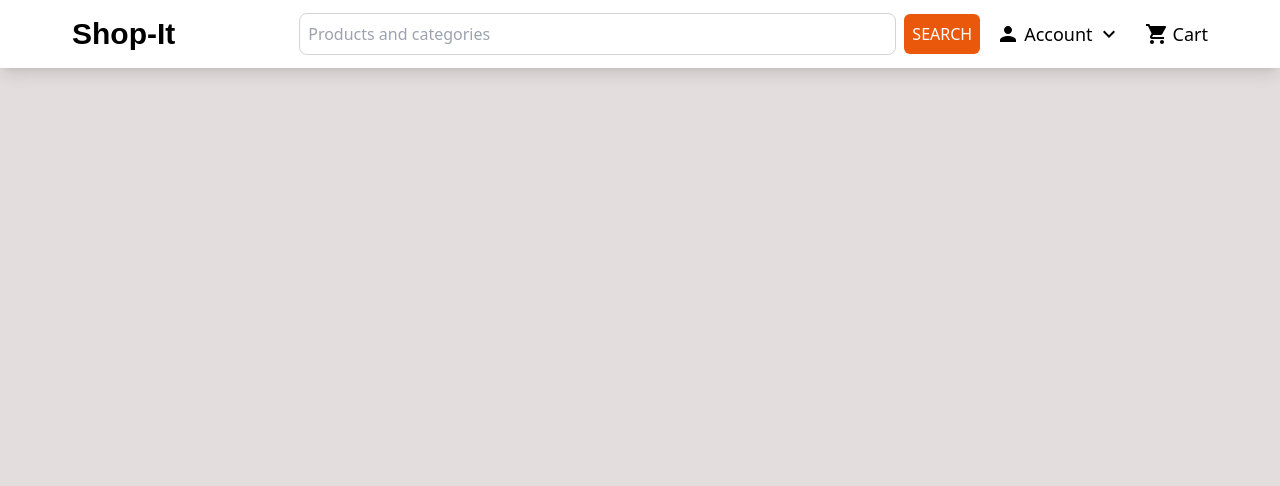
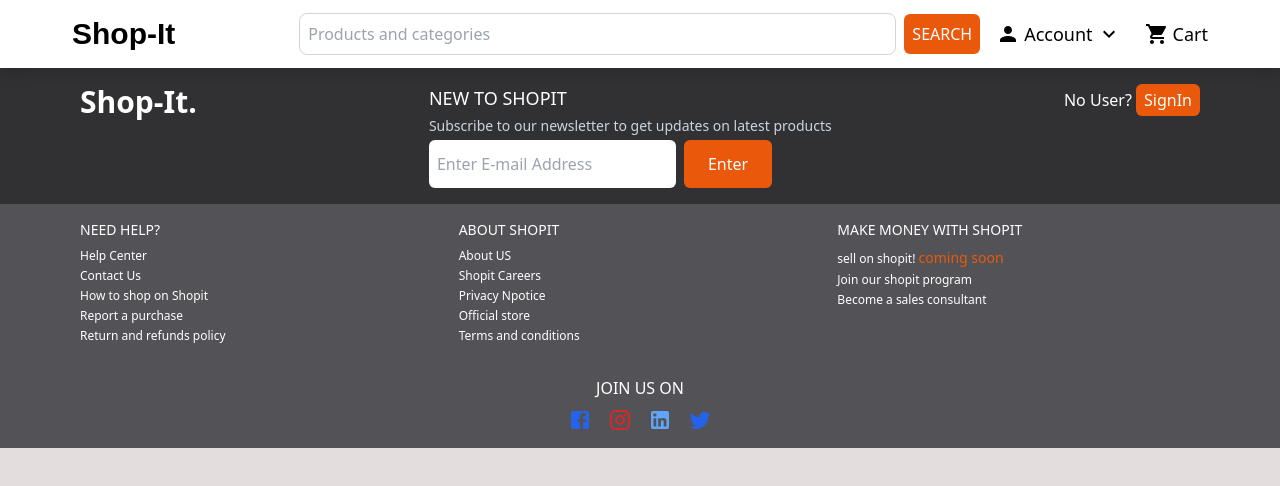
Before and after one commit to Ayothegod/New-shopit, a Next.js app: page / in a window 1280 px wide. Shown: the top 486 px of the page. Built offline with nearby package versions, Linux system fonts and the light colour scheme.

Commit message:
adjust the footer

```diff
--- a/components/Footer.jsx
+++ b/components/Footer.jsx
@@ -1,29 +1,46 @@
-// import FacebookIcon from '@mui/icons-material/Facebook';
-// import TwitterIcon from '@mui/icons-material/Twitter';
-// import LinkedInIcon from '@mui/icons-material/LinkedIn';
-// import InstagramIcon from '@mui/icons-material/Instagram';
+import FacebookIcon from "@mui/icons-material/Facebook";
+import TwitterIcon from "@mui/icons-material/Twitter";
+import LinkedInIcon from "@mui/icons-material/LinkedIn";
+import InstagramIcon from "@mui/icons-material/Instagram";
 
 const Footer = () => {
   return (
-    <div className='text-white '>
-      <div className=''>
-      <div className="flex justify-center md:justify-between bg-email p-4">
+    <div className="text-white">
+      <div className=" ">
+        <div className="bg-email">
+          <div className=" flex justify-center md:justify-between max-w-[72rem] m-auto p-4">
             <div>
-          <p className='hidden md:block font-bold text-3xl  '>Shop-It.</p>
+              <p className="hidden md:block font-bold text-3xl  ">Shop-It.</p>
             </div>
-        <div className='space-y-1'>
-          <p className='text-md md:text-lg font-medium '>NEW TO SHOPIT</p>
-          <p className='text-sm text-slate-300'>Subscribe to our newsletter to get updates on latest products</p>
-          <div className='space-x-2'>
-            <input type="text" placeholder="Enter E-mail Address" className='px-1 py-2 md:px-2 md:py-3 rounded-md ' />
-            <button className='px-4 py-2 md:px-6 md:py-3  rounded-md bg-orange-600 '>Enter</button>
+            <div className="space-y-1">
+              <p className="text-md md:text-lg font-medium ">NEW TO SHOPIT</p>
+              <p className="text-sm text-slate-300">
+                Subscribe to our newsletter to get updates on latest products
+              </p>
+              <div className="space-x-2">
+                <input
+                  type="text"
+                  placeholder="Enter E-mail Address"
+                  className="px-1 py-2 md:px-2 md:py-3 rounded-md "
+                />
+                <button className="px-4 py-2 md:px-6 md:py-3  rounded-md bg-orange-600 ">
+                  Enter
+                </button>
               </div>
             </div>
-        <div className='hidden md:block'>
-          <p className='capitalize  '>no user? <button className='px-2 py-1 rounded-md bg-orange-600 '>SignIn</button></p>
+            <div className="hidden md:block">
+              <p className="capitalize  ">
+                no user?{" "}
+                <button className="px-2 py-1 rounded-md bg-orange-600 ">
+                  SignIn
+                </button>
+              </p>
             </div>
           </div>
-      <div className="grid grid-cols-2 md:grid-cols-3 gap-x-4 gap-y-8 bg-footer p-4 ">
+        </div>
+
+        <div className="bg-footer">
+          <div className="grid grid-cols-2 md:grid-cols-3 max-w-[72rem] m-auto gap-x-4 gap-y-8  p-4 ">
             <div className="">
               <p className="font-medium text-sm mb-2">NEED HELP?</p>
               <ul className="font-normal text-xs space-y-1">
@@ -47,24 +64,30 @@ const Footer = () => {
             <div className="">
               <p className="font-medium text-sm mb-2">MAKE MONEY WITH SHOPIT</p>
               <ul className="font-normal text-xs space-y-1">
-            <li>sell on shopit! <span className='text-orange-600 font-medium text-sm'>coming soon</span></li>
+                <li>
+                  sell on shopit!{" "}
+                  <span className="text-orange-600 font-medium text-sm">
+                    coming soon
+                  </span>
+                </li>
                 <li>Join our shopit program</li>
                 <li>Become a sales consultant</li>
               </ul>
             </div>
           </div>
-      <div className='bg-footer p-4 flex flex-col justify-center items-center gap-y-2 '>
-        <p className='font-medium text-md'>JOIN US ON</p>
-        {/* <div className='flex gap-x-4'>
-          <FacebookIcon className='text-blue-600'/>
-          <InstagramIcon className='text-red-600'/>
-          <LinkedInIcon className='text-blue-400'/>
-          <TwitterIcon className='text-blue-600'/>
-        </div> */}
+          <div className=" p-4 flex flex-col justify-center items-center gap-y-2 ">
+            <p className="font-medium text-md">JOIN US ON</p>
+            <div className="flex gap-x-4">
+              <FacebookIcon className="text-blue-600" />
+              <InstagramIcon className="text-red-600" />
+              <LinkedInIcon className="text-blue-400" />
+              <TwitterIcon className="text-blue-600" />
             </div>
           </div>
         </div>
-  )
-}
+      </div>
+    </div>
+  );
+};
 
-export default Footer
+export default Footer;
--- a/pages/index.js
+++ b/pages/index.js
@@ -18,7 +18,7 @@ export default function Home() {
       <main className="bg-[#e3dddd] min-h-screen w-screen">
         <Header/>
         {/* <Body/> */}
-        {/* <Footer/> */}
+        <Footer/>
       </main>
     </>
   );
```
Lines whose indentation alone changed are shown as unchanged.
